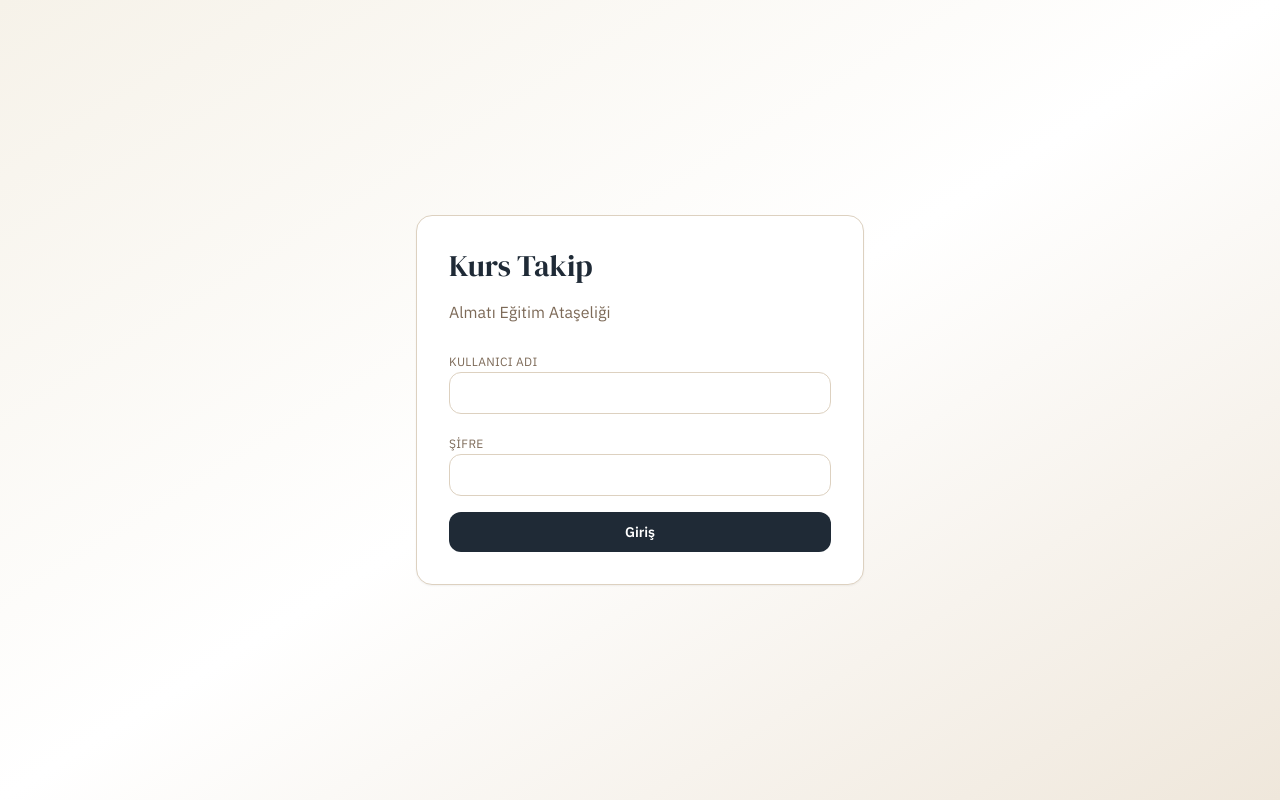
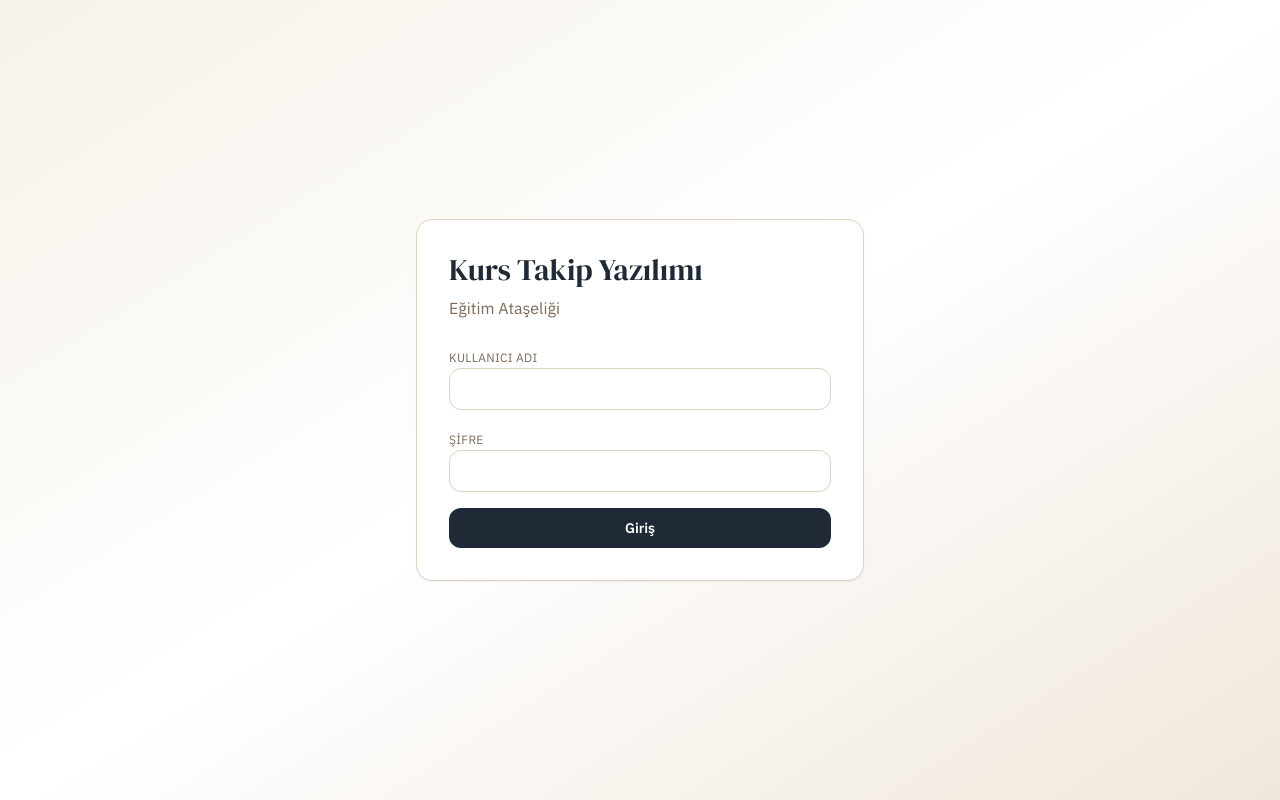
Before and after one commit to slymn80/kurs-takip, a Flask app: page /login in a window 1280 px wide. Run offline with Flask 3, Linux system fonts and the light colour scheme.

Commit message:
Remove Almatı and name references

```diff
--- a/app/templates/auth/login.html
+++ b/app/templates/auth/login.html
@@ -1,9 +1,9 @@
 {% extends 'layout.html' %}
 {% block auth %}
-<div class="min-h-screen flex items-center justify-center bg-gradient-to-br from-ink-50 via-white to-ink-100">
-  <div class="card w-full max-w-md p-8">
-    <h1 class="font-display text-3xl mb-4">Kurs Takip</h1>
-    <p class="text-ink-500 mb-6">Almatı Eğitim Ataşeliği</p>
+<div class="min-h-screen flex items-center justify-center bg-ink-50 p-6">
+  <div class="w-full max-w-md card p-8">
+    <h1 class="font-display text-3xl mb-2">Kurs Takip Yazılımı</h1>
+    <p class="text-ink-500 mb-6">Eğitim Ataşeliği</p>
     <form method="post" class="space-y-4">
       {{ form.hidden_tag() }}
       <div>
@@ -16,7 +16,6 @@
       </div>
       <button class="btn-primary w-full">Giriş</button>
     </form>
-    {% include 'partials/flash.html' %}
   </div>
 </div>
 {% endblock %}
--- a/app/templates/partials/sidebar.html
+++ b/app/templates/partials/sidebar.html
@@ -1,7 +1,7 @@
 <div id="sidebar" class="fixed inset-y-0 left-0 z-40 w-64 transform bg-white border-r border-ink-100 px-4 py-6 transition-transform duration-300 lg:translate-x-0 -translate-x-full">
   <div class="flex items-center justify-between">
     <div>
-      <p class="text-sm uppercase tracking-wide text-ink-600 font-semibold">Almatı Eğitim Ataşeliği</p>
+      <p class="text-sm uppercase tracking-wide text-ink-600 font-semibold">Eğitim Ataşeliği</p>
       <h1 class="font-display text-lg font-normal text-ink-600">Kurs Takip Yazılımı</h1>
     </div>
     <button class="lg:hidden" data-close-sidebar>
```
Also changed, not shown: app/blueprints/reports/routes.py (+4 -8 lines), app/cli.py (+4 -3 lines).
